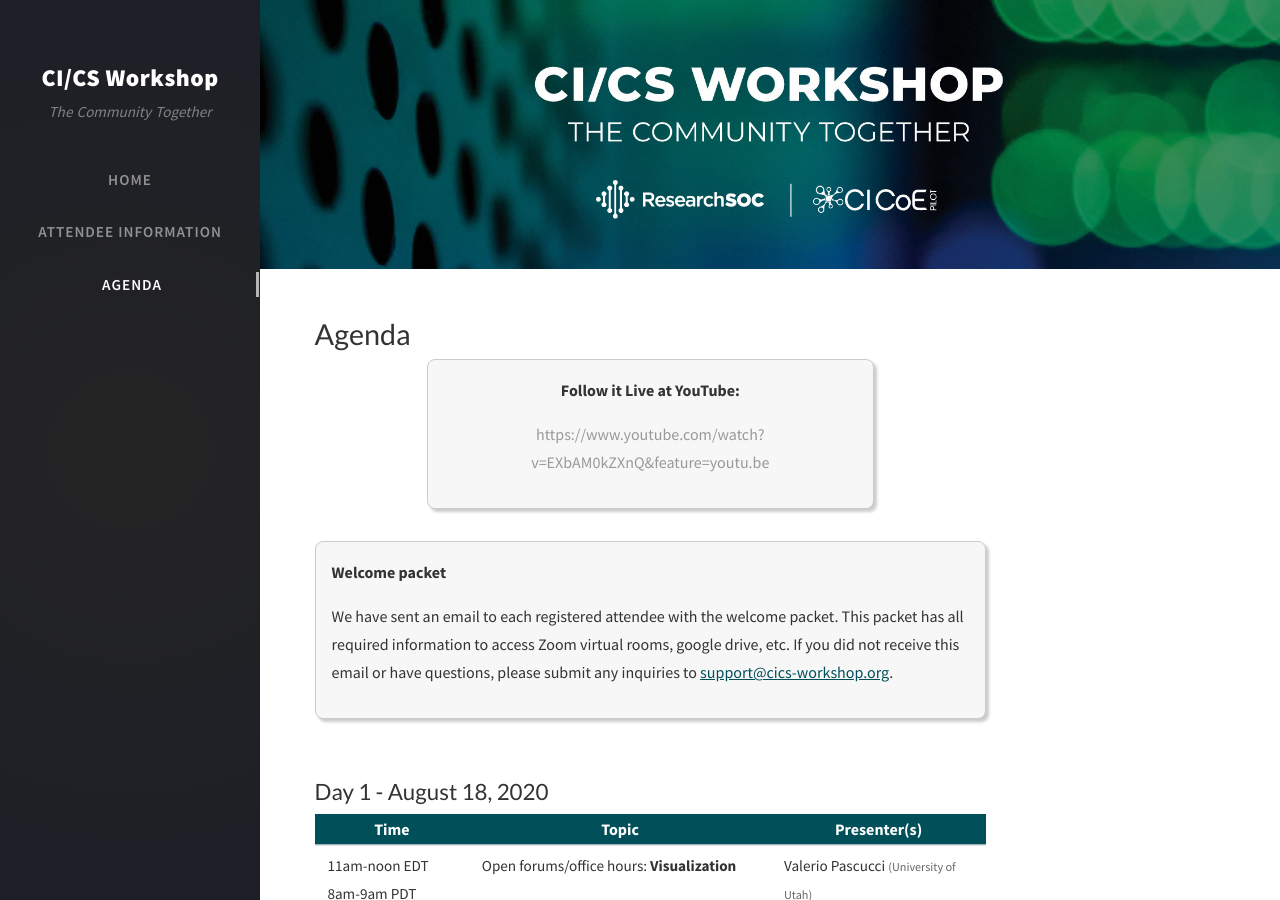
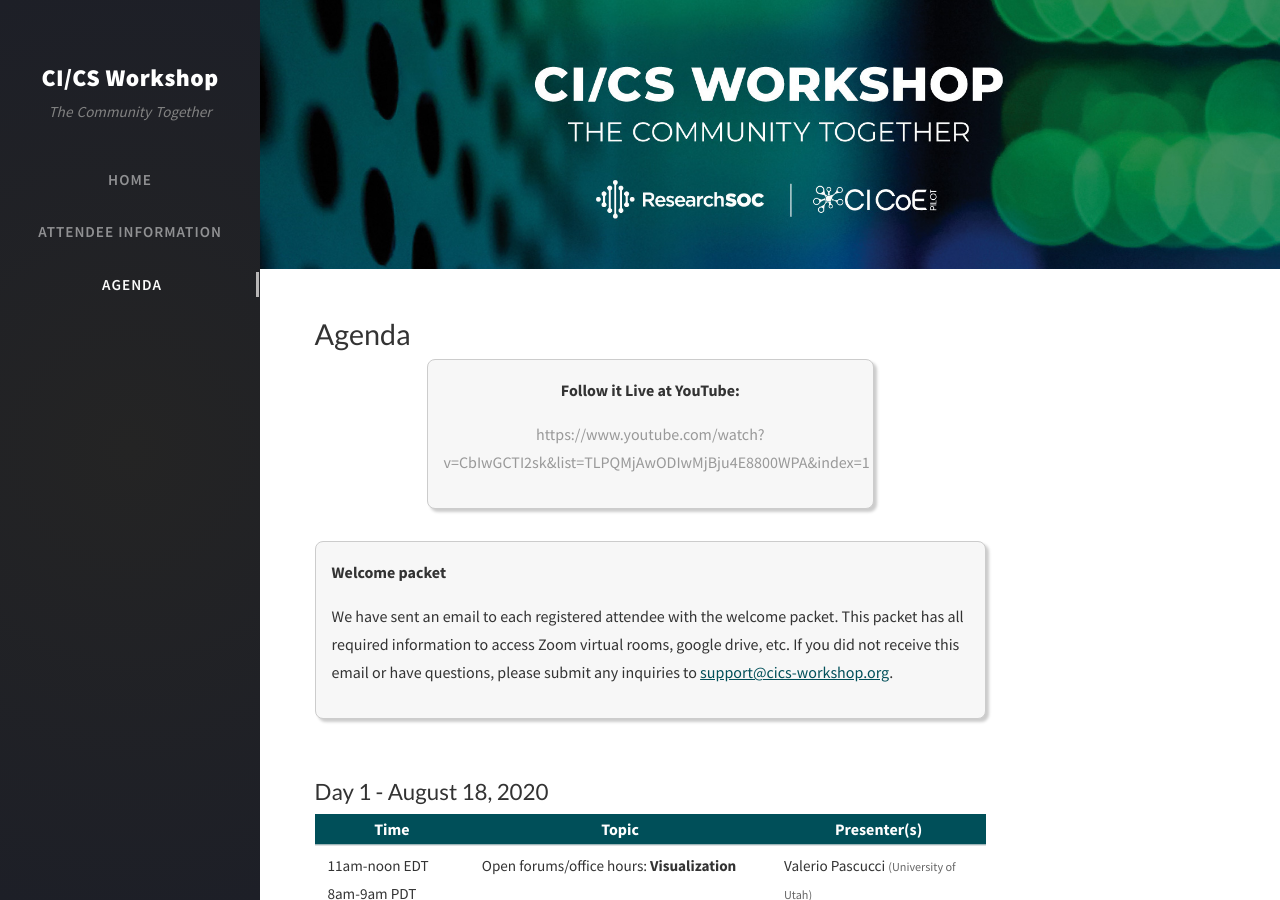
Before and after one commit to cics-workshop/cics-workshop.github.io, a Jekyll site: the page built from agenda.html, in a window 1280 px wide and 900 px high. Built offline with Jekyll 4.4.1, drawn with Linux system fonts in a browser that asks for light colours; nearby versions of some CDN libraries; comment, search, counter and statistics services are not loaded.

Commit message:
adding youtube link

```diff
--- a/_layouts/home.html
+++ b/_layouts/home.html
@@ -19,8 +19,8 @@ layout: mainpage
     <p><strong>Follow it Live at YouTube:</strong></p>
 
     <p>
-        <a href="https://www.youtube.com/watch?v=EXbAM0kZXnQ&feature=youtu.be" target="_blank" style="color: #999">
-            https://www.youtube.com/watch?v=EXbAM0kZXnQ&feature=youtu.be
+        <a href="https://www.youtube.com/watch?v=CbIwGCTI2sk&list=TLPQMjAwODIwMjBju4E8800WPA&index=1" target="_blank" style="color: #999">
+            https://www.youtube.com/watch?v=CbIwGCTI2sk&list=TLPQMjAwODIwMjBju4E8800WPA&index=1
         </a>
     </p>
 </div>
--- a/agenda.html
+++ b/agenda.html
@@ -11,8 +11,8 @@ permalink: /agenda/
     <p><strong>Follow it Live at YouTube:</strong></p>
 
     <p>
-        <a href="https://www.youtube.com/watch?v=EXbAM0kZXnQ&feature=youtu.be" target="_blank" style="color: #999">
-            https://www.youtube.com/watch?v=EXbAM0kZXnQ&feature=youtu.be
+        <a href="https://www.youtube.com/watch?v=CbIwGCTI2sk&list=TLPQMjAwODIwMjBju4E8800WPA&index=1" target="_blank" style="color: #999">
+            https://www.youtube.com/watch?v=CbIwGCTI2sk&list=TLPQMjAwODIwMjBju4E8800WPA&index=1
         </a>
     </p>
 </div>
```
